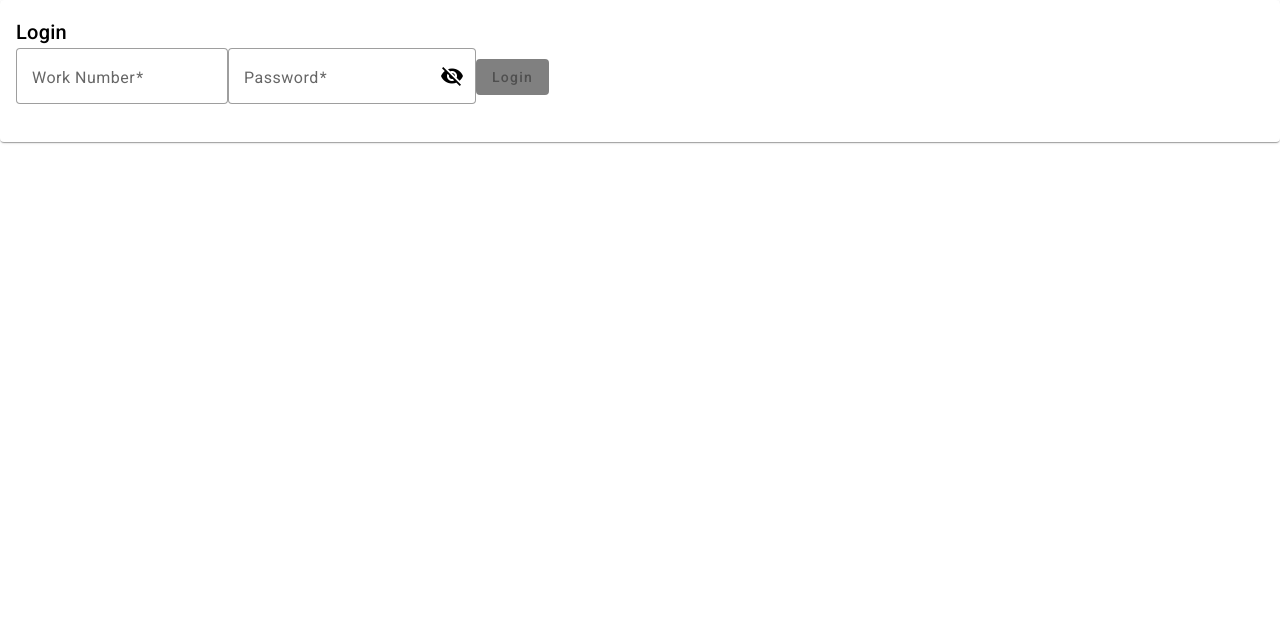
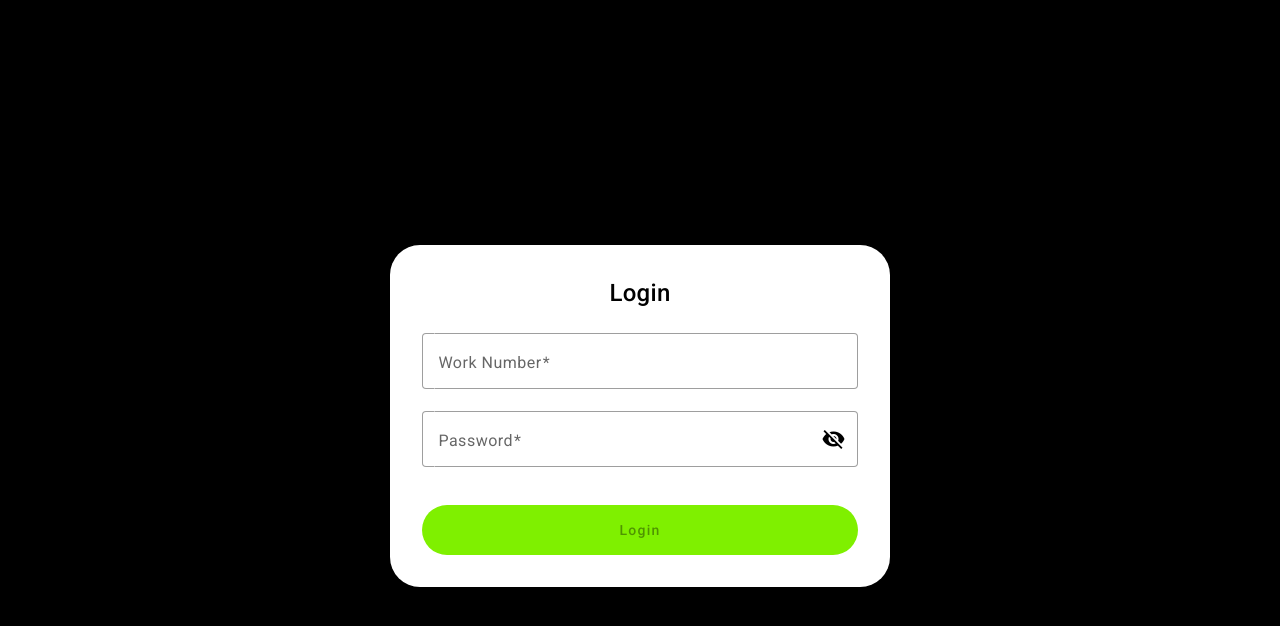
Before and after one commit to programtiago/cpe-services-register, an Angular app: page / in a window 1280 px wide. Shown: the top 626 px of the page. Built offline with nearby package versions, Linux system fonts and the light colour scheme.

Commit message:
login form styles added

```diff
--- a/src/app/components/auth/login/login.component.scss
+++ b/src/app/components/auth/login/login.component.scss
@@ -0,0 +1,86 @@
+.container{
+    display: flex;
+    justify-content: center;
+    align-items: center;
+    height: 100dvh;
+    background-color: black;
+    padding: 1rem;
+    overflow: hidden;
+    text-align: center;
+}
+
+mat-card{
+    width: 100%;
+    max-width: 600px;
+    padding: 1.5rem;
+    border-radius: 30px;
+    max-height: 90dvh;
+    overflow-y: auto;
+
+    @media screen and (min-width: 500px) {
+        max-width: 40%;
+        padding: 1rem;
+    }
+
+    @media screen and (min-width: 1400px){
+        max-width: 450px;
+    }
+
+    @media screen and (min-width: 2500px){
+        max-width: 600px;
+    }
+}
+
+mat-card-title{
+    text-align: center;
+    font-size: clamp(20px, 4vw, 24px);
+    margin-bottom: 1.5rem;
+}
+
+form{
+    display: flex;
+    flex-direction: column;
+}
+
+.submit-button{
+    border-radius: 50px;
+    min-height: 50px;
+    background-color: #7FF000 !important;
+    margin-top: 1rem;
+    width: 100%;
+    font: clamp(16px, 3vw, 18px);
+}
+
+@media screen and (max-width: 350px) {
+    mat-card {
+        padding: 1rem;
+    }
+
+    mat-card-title {
+        font-size: 18px;
+        margin-bottom: 1rem;
+    }
+
+    .submit-button {
+        min-height: 45px;
+    }
+}
+
+@media screen and (min-width: 2000px) {
+    mat-card {
+        padding: 3rem;
+    }
+
+    mat-card-title {
+        font-size: 28px;
+    }
+
+    .login-img {
+        max-width: 500px;
+    }
+
+    mat-form-field ::ng-deep .mat-mdc-form-field-infix {
+        min-height: 56px;
+        font-size: 18px;
+    }
+}
```
